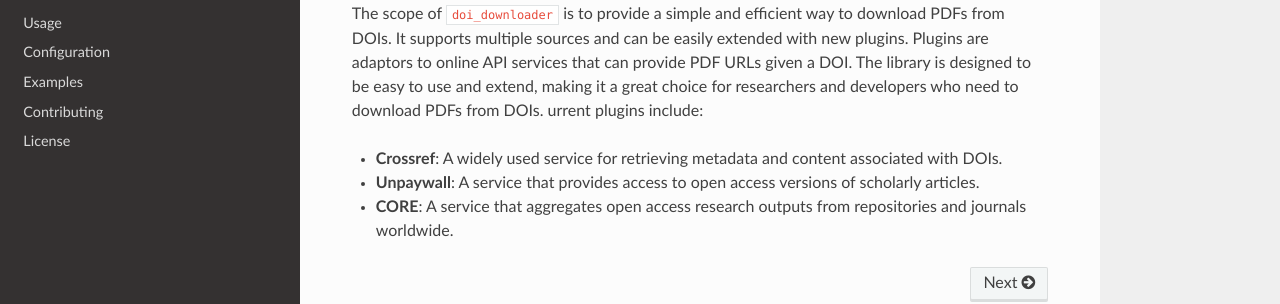
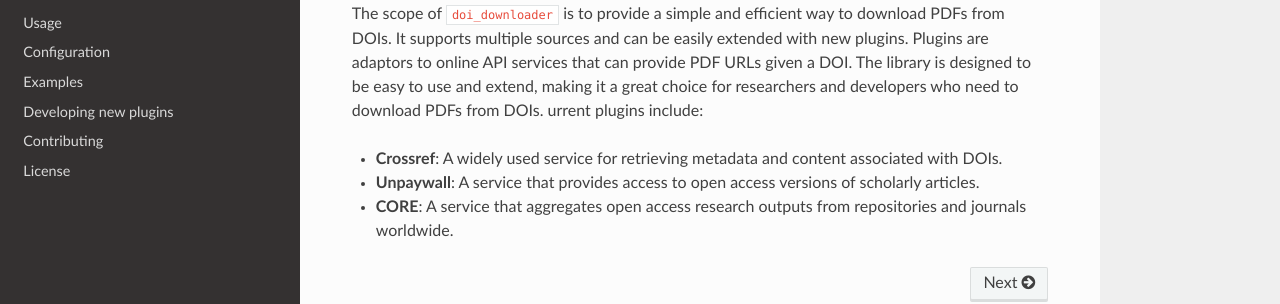
Before and after one commit to escience-tmsr/doi-downloader, an MkDocs documentation site: the page built from docs/index.md, in a window 1280 px wide. Shown: the part 158-462 px from the top of the page. Built offline with MkDocs 1.6.1, drawn with Linux system fonts in a browser that asks for light colours; nearby versions of some CDN libraries.

Commit message:
Added a new navigation item for "Developing new plugins" in the mkdocs.yml file.

```diff
--- a/mkdocs.yml
+++ b/mkdocs.yml
@@ -6,5 +6,6 @@ nav:
   - Usage: usage.md
   - Configuration: configuration.md
   - Examples: examples.md
+  - Developing new plugins: writing_a_plugin.md
   - Contributing: contributing.md
   - License: license.md
```
